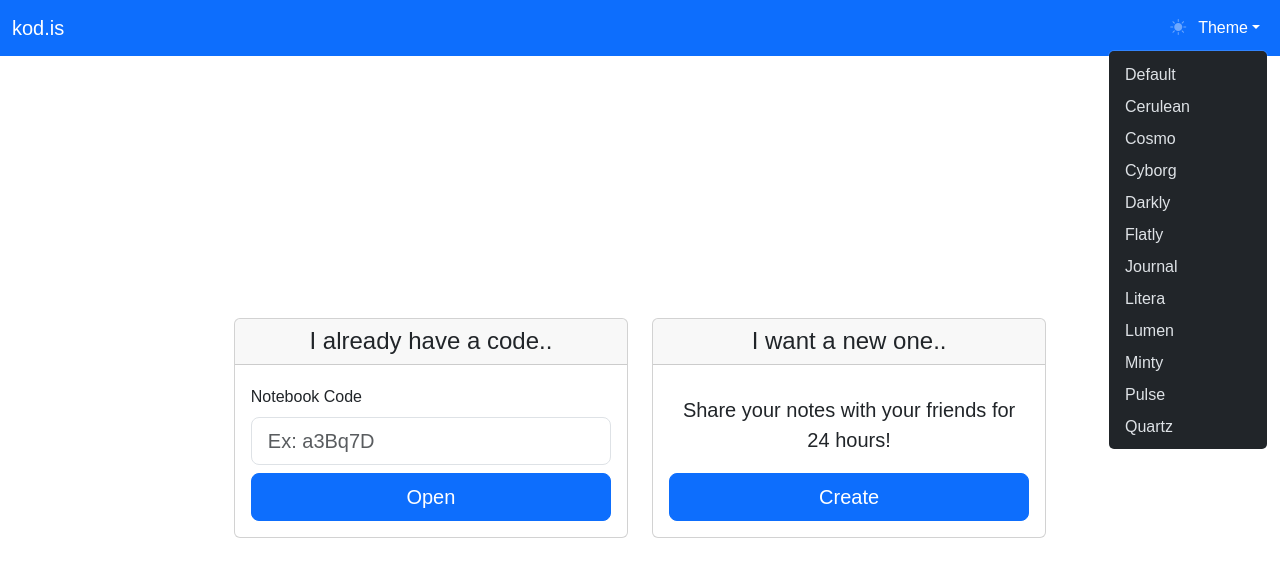
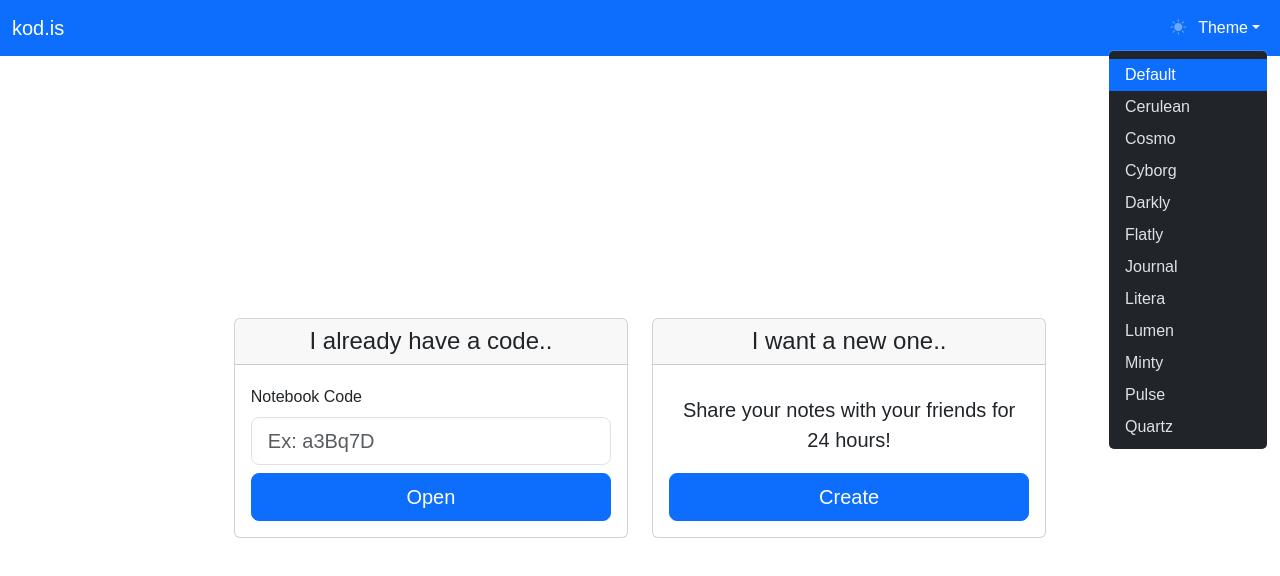
Before and after one commit to yigith/kodis, a React (Vite) app: page / in a window 1280 px wide. Both pictures are taken after a click on the button "Theme". Shown: the top 576 px of the page. Built offline with nearby package versions, Linux system fonts and the light colour scheme.

Commit message:
new navigate & theme pick

```diff
--- a/src/App.jsx
+++ b/src/App.jsx
@@ -21,7 +21,7 @@ const AppModes = {
 function App() {
   const { slug } = useParams();
   const navigate = useNavigate();
-  const [appMode, setAppMode] = useState(slug ? AppModes.Loading : AppModes.StartScreen);
+  const [appMode, setAppMode] = useState(slug == "new" ? AppModes.Creating : slug ? AppModes.Loading : AppModes.StartScreen);
   const [notebookCode, setNotebookCode] = useState(slug);
   const is = (mode) => appMode === mode;
 
@@ -33,6 +33,7 @@ function App() {
 
   const handleCreateSubmit = () => {
     setAppMode(AppModes.Creating);
+    navigate("/new");
   };
 
   return (
--- a/src/components/ThemePicker/ThemePicker.jsx
+++ b/src/components/ThemePicker/ThemePicker.jsx
@@ -1,3 +1,4 @@
+import { useState } from "react";
 import { NavDropdown } from "react-bootstrap";
 
 const themes = [
@@ -27,14 +28,16 @@ const themes = [
 ];
 
 function ThemePicker() {
-  console.log(window.test)
+  const [selectedTheme, setSelectedTheme] = useState(localStorage.getItem("theme") || "default");
+
   return (
     <NavDropdown title="Theme" align="end">
       {themes.map((theme) => (
-        <NavDropdown.Item data-bs-theme="dark" active={theme.toLowerCase() === localStorage.getItem("theme")}
+        <NavDropdown.Item data-bs-theme="dark" active={theme.toLowerCase() === selectedTheme}
           key={theme}
           onClick={() => {
             localStorage.setItem("theme", theme.toLowerCase());
+            setSelectedTheme(theme.toLowerCase());
             window.setBootstrapCdnLink();
           }}
         >
```
